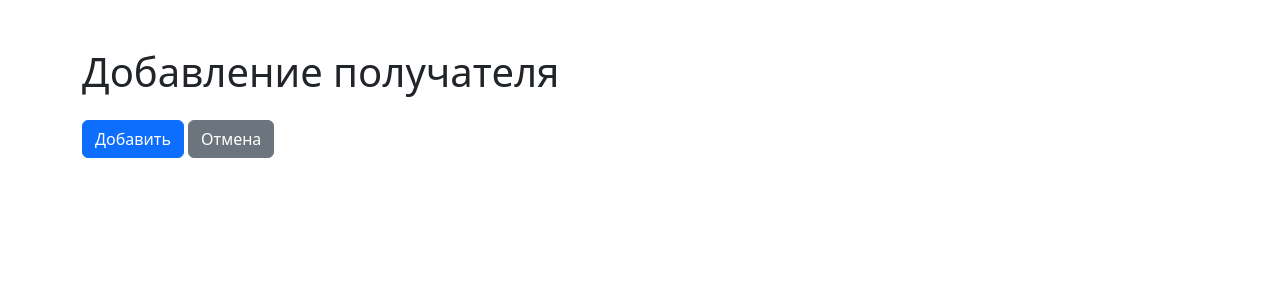
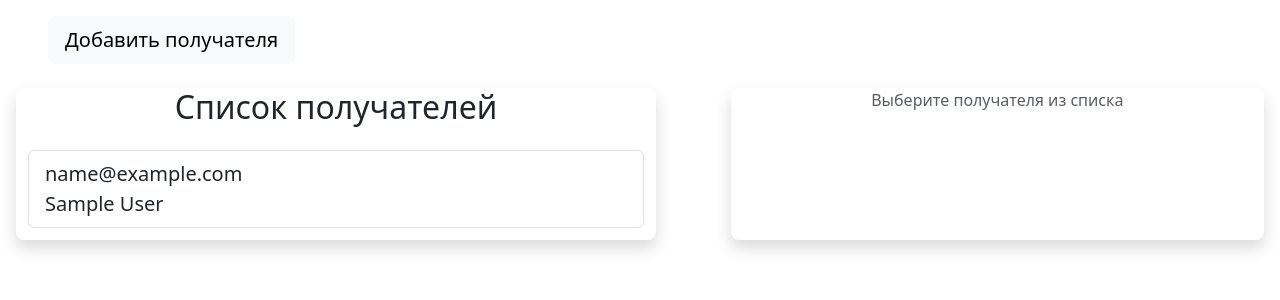
Before and after one commit to Ananim4eg/mailing_list_service, a Django app: page /mailing/recipient/ in a window 1280 px wide. Shown: the part 56-356 px from the top of the page. Run offline with Django 5.2, Linux system fonts and the light colour scheme; tables that the repository leaves empty hold one stand-in row (values such as "Sample post").

Commit message:
release detail view recipient

```diff
--- /dev/null
+++ b/mailing/templates/detail_recipient.html
@@ -0,0 +1,3 @@
+<h5 class="card-title text-center">${data.fullname}</h5>
+<p class="mt-2"><strong>Email:</strong> ${data.email}</p>
+<p><strong>Comment:</strong> ${data.comment}</p>
--- a/mailing/templates/list_recipient.html
+++ b/mailing/templates/list_recipient.html
@@ -1,15 +1,59 @@
 {% block content %}
 
 {% include 'main_menu.html' %}
-
-<div class="container mt-5">
-    <h1 class="mb-4">Добавление получателя</h1>
-    <form method="post">
-        {% csrf_token %}
-        {{ form.as_p }}
-        <button type="submit" class="btn btn-primary">Добавить</button>
-        <a href="{% url 'mailing:home_page' %}" class="btn btn-secondary">Отмена</a>
-    </form>
+<div class="btn-group" role="group">
+    <a href="{% url 'mailing:create_recipient' %}" class="btn-lg btn btn-light ms-5 mt-3">Добавить получателя</a>
+</div>
+<div class="row m-0">
+    <div class="rounded-3 shadow mt-4 ms-3 col-6">
+        <h2 class="mb-4 text-center">Список получателей</h2>
+        <ul class="list-group mb-1" id="recipients-list">
+            {% for recipient in recipients %}
+            <li class="list-group-item btn-lg btn btn-dark text-start mb-2"
+                data-id="{{ recipient.id }}"
+                data-url="{% url 'mailing:detail_recipient' recipient.id %}">
+                {{ recipient.email }}<br>
+                {{ recipient.full_name }}
+            </li>
+            {% endfor %}
+        </ul>
+    </div>
+    <div class="rounded-3 shadow col-5 ms-3 mt-4 me-3 ms-auto" id="detail-recipient">
+        <p class="text-muted text-center">Выберите получателя из списка</p>
+    </div>
 </div>
 
+<script>
+document.addEventListener('DOMContentLoaded', function() {
+const recipientsList = document.getElementById('recipients-list');
+const detailsContainer = document.getElementById('detail-recipient');
+
+
+recipientsList.addEventListener('click', function(e) {
+if (e.target && e.target.matches('.list-group-item')) {
+const recipientId = e.target.getAttribute('data-id');
+const url = e.target.getAttribute('data-url');
+
+
+fetch(url, {
+    headers: {
+        'X-Requested-With': 'XMLHttpRequest'
+    }
+})
+.then(response => response.json())
+.then(data => {
+detailsContainer.innerHTML = `
+<h5 class="card-title text-center">${data.fullname}</h5>
+<p class="mt-2"><strong>Email:</strong> ${data.email}</p>
+<p><strong>Comment:</strong> ${data.comment}</p>
+`;
+})
+.catch(error => {
+console.error('Ошибка:', error);
+detailsContainer.innerHTML = '<div class="alert alert-danger">Не удалось загрузить данные</div>';
+});
+}
+});
+});
+</script>
 {% endblock %}
--- a/mailing/views.py
+++ b/mailing/views.py
@@ -1,4 +1,7 @@
+from django.http import JsonResponse
+from django.shortcuts import get_object_or_404, render
 from django.urls import reverse_lazy
+from django.views import View
 from django.views.generic import CreateView, ListView, DetailView, UpdateView, DeleteView
 
 from mailing.forms import RecipientForm
@@ -25,19 +28,33 @@ class ListRecipientView(ListView):
 
     model = Recipient
     template_name = "list_recipient.html"
-    context_object_name = 'recipient'
+    context_object_name = 'recipients'
 
 
-class DetailRecipientView(DetailView):
+class DetailRecipientView(View):
     """Контроллер для страницы с подробной информацией о получателе рассылки"""
 
-    model = Recipient
+    def get(self, request, pk):
+        recipient = get_object_or_404(Recipient, pk=pk)
+
+        if request.headers.get('x-requested-with') == 'XMLHttpRequest':
+            data = {
+                'fullname': recipient.full_name,
+                'email': recipient.email,
+                'comment': recipient.comment
+            }
+
+            return JsonResponse(data)
+
+        return render(request, 'detail_recipient.html', {'recipient': recipient})
 
 
 class UpdateRecipientView(UpdateView):
     """Контроллер для страницы изменения информации о получателе рассылки"""
 
     model = Recipient
+    form_class = RecipientForm
+    template_name = "update_recipient.html"
 
 
 class DeleteRecipientView(DeleteView):
```
Also changed, not shown: mailing/templates/update_recipient.html (added, +15 -0 lines).
